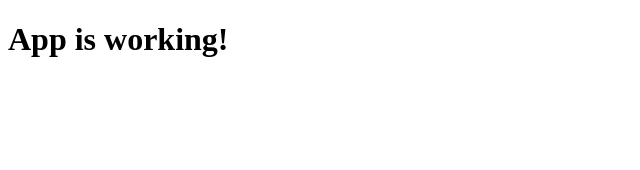
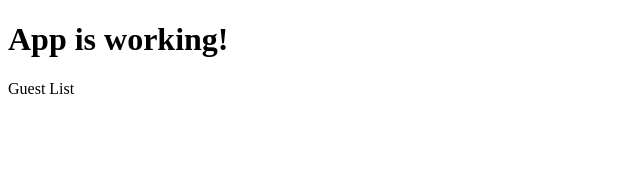
Before and after one commit to MihaiGitHub/rts-2, a React (Create React App) app: page / in a window 1280 px wide. Shown: the top 170 px of the page, without its empty margins (0-640 px from the left). Built offline with nearby package versions, Linux system fonts and the light colour scheme.

Commit message:
Create GuestList component

```diff
--- a/src/index.tsx
+++ b/src/index.tsx
@@ -1,9 +1,13 @@
 import ReactDOM from "react-dom";
+import GuestList from "./state/GuestList";
 
 const App = () => {
   return (
     <div>
       <h1>App is working!</h1>
+      <div>
+        <GuestList />
+      </div>
     </div>
   );
 };
--- /dev/null
+++ b/src/state/GuestList.tsx
@@ -0,0 +1,6 @@
+// no angle brackets because not expecting any props; interface only used when props received
+const GuestList: React.FC = () => {
+  return <div>Guest List</div>;
+};
+
+export default GuestList;
```
